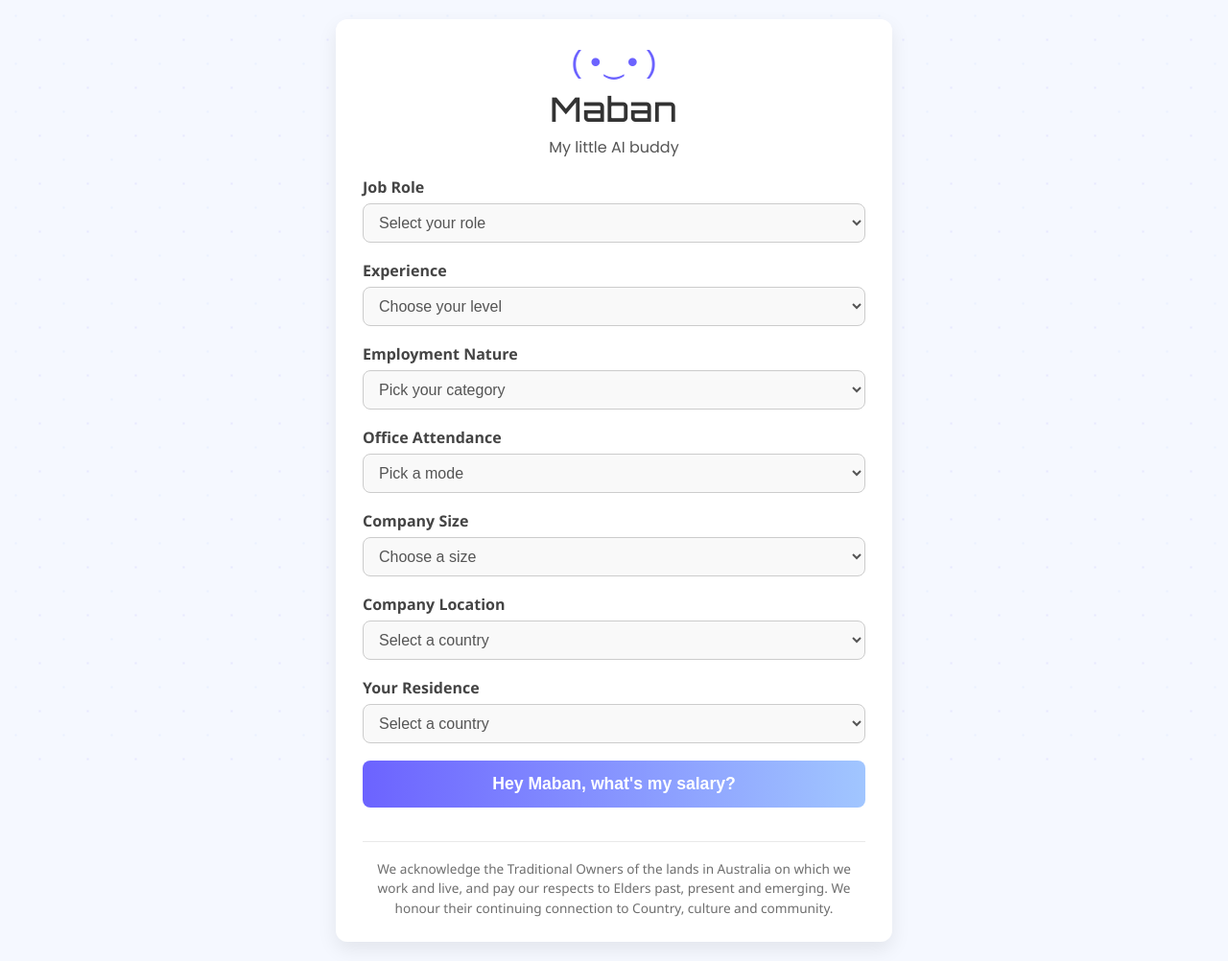
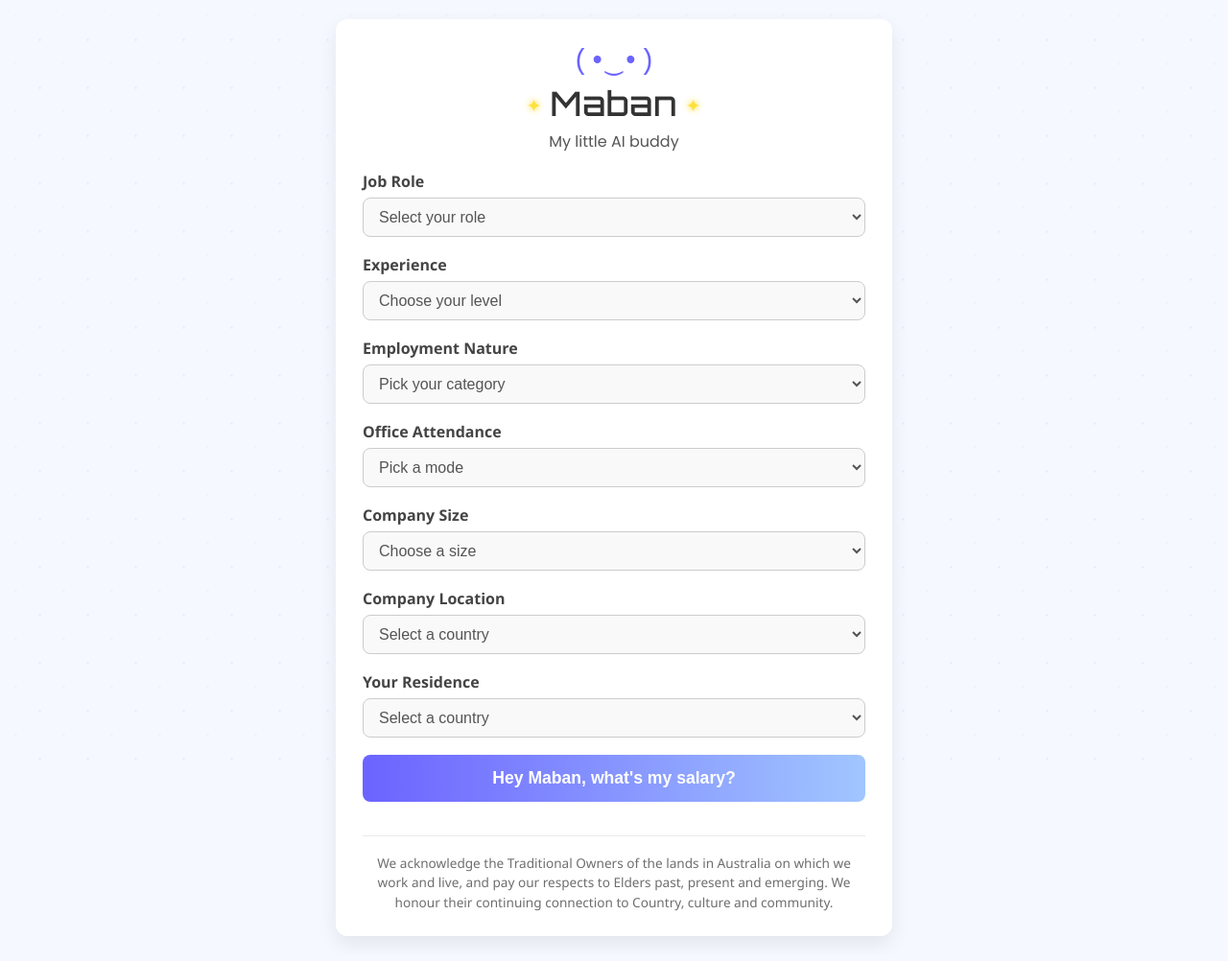
Before and after one commit to abdulbari80/End-to-end-production-Machine-Learning-and-MLOps, a Flask app: page / in a window 1280 px wide. Shown: the whole page at 96% size. After the commit the page ends 980 px from the top, so only its background shows below. Run offline with Flask 3, Linux system fonts and the light colour scheme; some libraries are stand-ins or nearby versions.

Commit message:
design improved and input validation added

```diff
--- a/app.py
+++ b/app.py
@@ -44,7 +44,7 @@ def predict():
             return render_template(
                 "index.html",
                 site_key=RECAPTCHA_SITE_KEY,
-                results="Please fill in all the fields before asking Maban for a prediction.",
+                results="Please fill in all fields before asking Maban.",
             )
 
         # Optional reCAPTCHA
@@ -93,7 +93,7 @@ def predict():
             result_value = 0
 
         if result_value < 6021:
-            message = "Hmm... that seems quite low. Please check your input combination."
+            message = "Hmm... that seems too low. Please check your input combination."
         else:
             salary_k = int(round(result_value / 1000, 0))
             message = (
--- a/static/css/styles.css
+++ b/static/css/styles.css
@@ -44,7 +44,7 @@ body::before {
 /* Logo */
 .logo {
     font-family: 'Courier New', Courier, monospace;
-    font-size: 2.0rem;
+    font-size: 1.75rem;
     color: #6C63FF;
     text-align: center;
     margin-bottom: 6px;
@@ -170,3 +170,72 @@ footer.acknowledgment:hover {
     .brand-name { font-size: 1.8rem; }
     .btn { padding: 12px 0; }
 }
+
+/* === Refined AI Header (with side sparks) === */
+
+/* Centered logo (reduced width) */
+.logo {
+    font-family: 'Courier New', Courier, monospace;
+    font-size: 1.8rem;
+    color: #6C63FF;
+    text-align: center;
+    margin: 0 auto 4px;
+    width: fit-content;
+    transition: transform 0.3s ease, text-shadow 0.3s ease;
+}
+.logo:hover {
+    transform: scale(1.05);
+    text-shadow: 0 0 6px #6C63FF, 0 0 14px #A1C6FF;
+}
+
+/* Brand name with gold AI sparks */
+.brand-name {
+    font-family: 'Orbitron', sans-serif;
+    text-align: center;
+    font-size: 2.2rem;
+    font-weight: 500;
+    color: #333;
+    letter-spacing: 1px;
+    position: relative;
+    display: inline-block;
+    width: 100%;
+}
+
+/* Four-pointed glowing sparks */
+.brand-name::before,
+.brand-name::after {
+    content: '✦';
+    color: #FFD700;
+    font-size: 1.2rem;
+    opacity: 0.75;
+    text-shadow: 0 0 6px #FFD700, 0 0 12px rgba(255, 215, 0, 0.4);
+    animation: sparkFloat 6s ease-in-out infinite;
+    position: relative;
+    top: -1px;
+}
+
+.brand-name::before {
+    margin-right: 8px;
+    animation-delay: 1s;
+}
+
+.brand-name::after {
+    margin-left: 8px;
+    animation-delay: 3s;
+}
+
+/* Subtle neural glow line */
+.brand-name::after,
+.brand-name::before {
+    vertical-align: middle;
+}
+
+.brand-name::after {
+    animation: sparkFloat 6s ease-in-out infinite;
+}
+
+/* Soft glow animation */
+@keyframes sparkFloat {
+    0%, 100% { transform: translateY(0) scale(1); opacity: 0.75; }
+    50% { transform: translateY(-3px) scale(1.15); opacity: 0.95; }
+}
--- a/templates/index.html
+++ b/templates/index.html
@@ -11,8 +11,8 @@
 <body>
     <div class="container">
         <!-- Logo and Header -->
-        <pre class="logo">(•‿•)</pre>
-        <h1 class="brand-name">Maban</h1>
+         <pre class="logo">(•‿•)</pre>
+        <div class="brand-name">Maban</div>
         <h3>My little AI buddy</h3>
 
         <!-- Form -->
```
